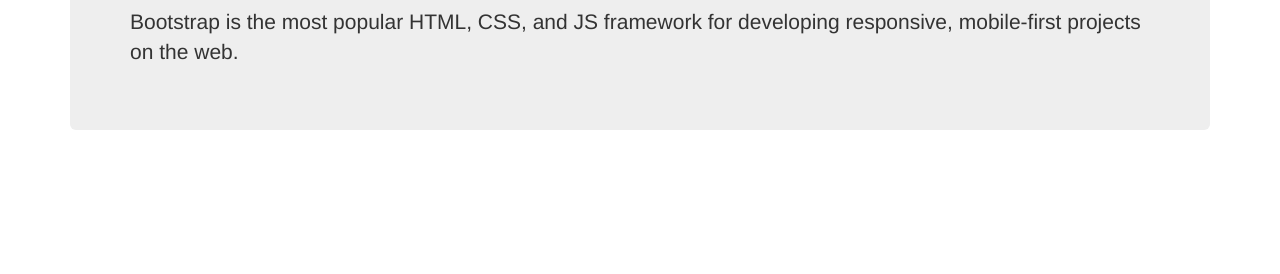
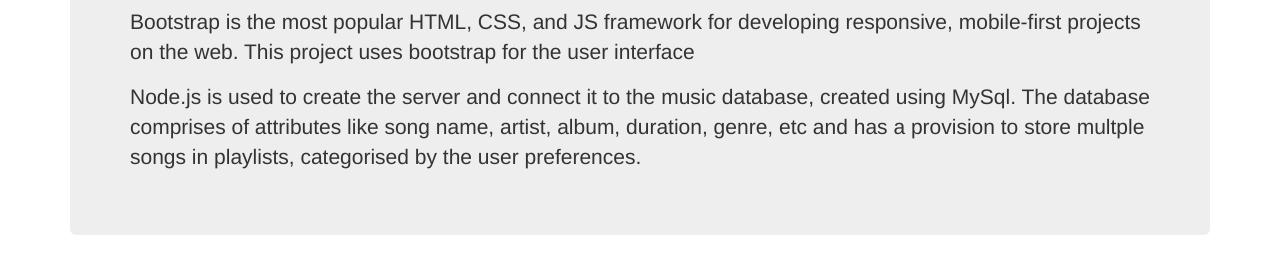
Before and after one commit to nikhil-sachdeva/MusicDB, a plain HTML site: page front/index.html in a window 1280 px wide. Shown: the part 212-486 px from the top of the page. Drawn offline with nearby package versions, Linux system fonts and the light colour scheme.

Commit message:
Update index.html

```diff
--- a/front/index.html
+++ b/front/index.html
@@ -26,7 +26,11 @@
         <div class="jumbotron">
           <h1>Music Database Project</h1>
           <p>Bootstrap is the most popular HTML, CSS, and JS framework for developing
-          responsive, mobile-first projects on the web.</p>
+          responsive, mobile-first projects on the web. This project uses bootstrap for the user interface</p>
+          <p> Node.js is used to create the server and connect it to the music database, created using MySql. The database comprises
+            of attributes like song name, artist, album, duration, genre, etc and has a provision to store multple songs in playlists,
+            categorised by the user preferences.
+          </p>
 
 
 </body>
```
